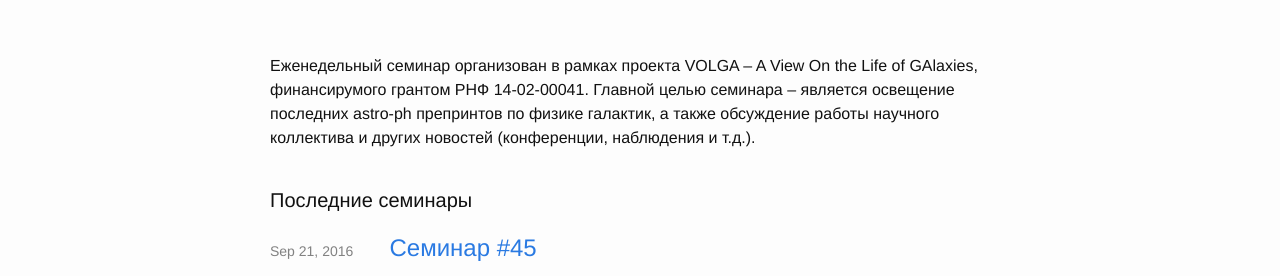
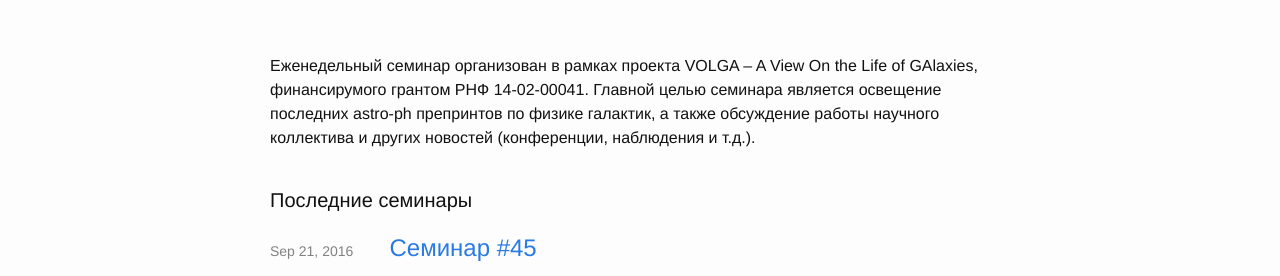
Before and after one commit to ivan-katkov/volga, a Jekyll site: the page built from index.html, in a window 1280 px wide. Shown: the part 288-564 px from the top of the page. Built offline with Jekyll 4.4.1, drawn with Linux system fonts in a browser that asks for light colours.

Commit message:
Fix gramma mistake.

```diff
--- a/index.html
+++ b/index.html
@@ -19,7 +19,7 @@ layout: default
     <p>
       Еженедельный семинар организован в рамках проекта VOLGA – A View On the
       Life of GAlaxies, финансирумого грантом РНФ 14-02-00041.  Главной целью
-      семинара – является освещение последних astro-ph препринтов по физике
+      семинара является освещение последних astro-ph препринтов по физике
       галактик, а также обсуждение работы научного коллектива и других
       новостей (конференции, наблюдения и т.д.).
     </p>
```
